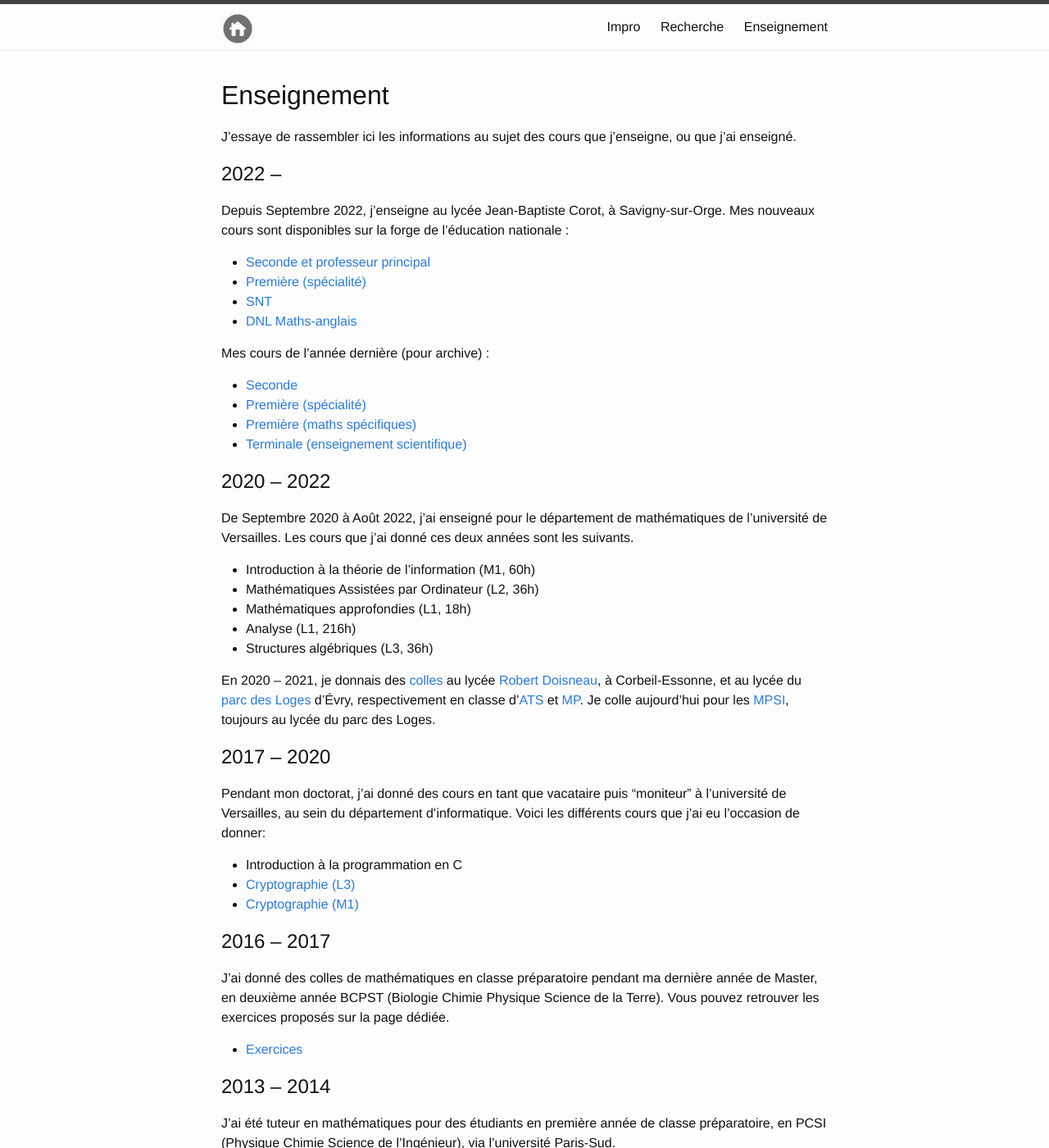
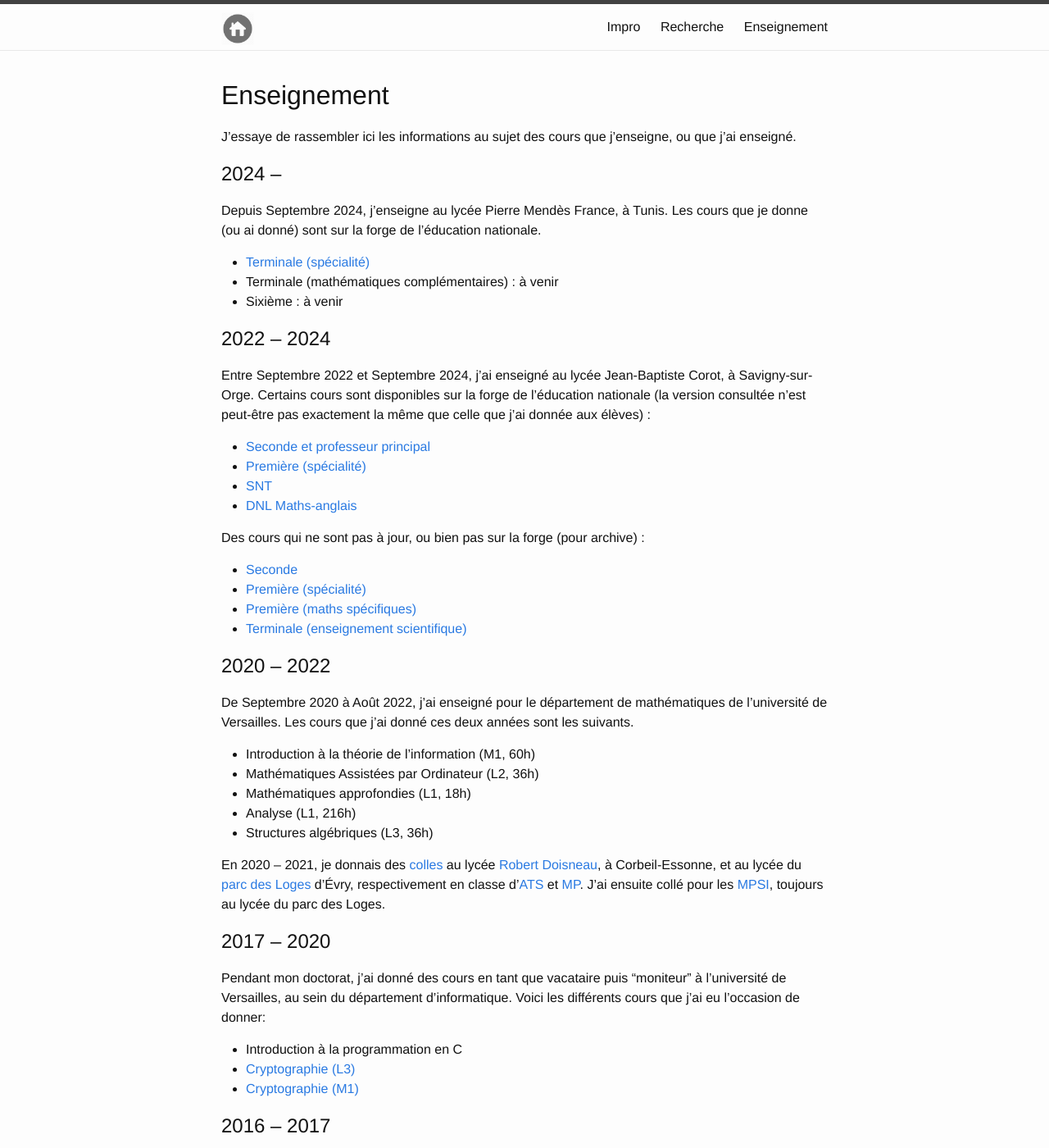
Before and after one commit to erou/erou.github.io, a Jekyll site: the page built from teaching.md, in a window 1280 px wide and 1400 px high. Shown: the whole window at 82% size. Built offline with Jekyll 4.4.1, drawn with Linux system fonts in a browser that asks for light colours.

Commit message:
des nouveautés à tunis

```diff
--- a/teaching.md
+++ b/teaching.md
@@ -9,18 +9,28 @@ visible: true
 J'essaye de rassembler ici les informations au sujet des cours que j'enseigne,
 ou que j'ai enseigné.
 
-## 2022 --
+## 2024 --
 
-Depuis Septembre 2022, j'enseigne au lycée Jean-Baptiste Corot, à
-Savigny-sur-Orge. Mes nouveaux cours sont disponibles sur la forge de
-l'éducation nationale :
+Depuis Septembre 2024, j'enseigne au lycée Pierre Mendès France, à Tunis. Les
+cours que je donne (ou ai donné) sont sur la forge de l'éducation nationale.
 
-* [Seconde et professeur principal](https://erou.forge.aeif.fr/s11/)
-* [Première (spécialité)](https://erou.forge.aeif.fr/spe-1e/)
-* [SNT](https://erou.forge.aeif.fr/snt/)
-* [DNL Maths-anglais](https://erou.forge.aeif.fr/dnl/)
+* [Terminale (spécialité)](https://erou.forge.apps.education.fr/spe-term/)
+* Terminale (mathématiques complémentaires) : à venir
+* Sixième : à venir
 
-Mes cours de l'année dernière (pour archive) :
+## 2022 -- 2024
+
+Entre Septembre 2022 et Septembre 2024, j'ai enseigné au lycée Jean-Baptiste Corot, à
+Savigny-sur-Orge. Certains cours sont disponibles sur la forge de
+l'éducation nationale (la version consultée n'est peut-être pas exactement la
+même que celle que j'ai donnée aux élèves) :
+
+* [Seconde et professeur principal](https://erou.forge.apps.education.fr/s11/)
+* [Première (spécialité)](https://erou.forge.apps.education.fr/spe-1e/)
+* [SNT](https://erou.forge.apps.education.fr/snt/)
+* [DNL Maths-anglais](https://erou.forge.apps.education.fr/tdnl/)
+
+Des cours qui ne sont pas à jour, ou bien pas sur la forge (pour archive) :
 
 * [Seconde](corot-seconde)
 * [Première (spécialité)](corot-premiere)
@@ -40,7 +50,7 @@ Versailles. Les cours que j'ai donné ces deux années sont les suivants.
 
 En 2020 -- 2021, je donnais des [colles](colles) au lycée [Robert Doisneau](colles/doisneau), à
 Corbeil-Essonne, et au lycée du [parc des Loges](colles/parcdesloges) d'Évry, respectivement en classe
-d'[ATS](https://fr.wikipedia.org/wiki/Classe_pr%C3%A9paratoire_adaptation_technicien_sup%C3%A9rieur) et [MP](https://fr.wikipedia.org/wiki/Classe_pr%C3%A9paratoire_math%C3%A9matiques_et_physique). Je colle aujourd'hui pour les [MPSI](https://fr.wikipedia.org/wiki/Classe_pr%C3%A9paratoire_math%C3%A9matiques,_physique_et_sciences_de_l%27ing%C3%A9nieur), toujours au lycée du parc des Loges.
+d'[ATS](https://fr.wikipedia.org/wiki/Classe_pr%C3%A9paratoire_adaptation_technicien_sup%C3%A9rieur) et [MP](https://fr.wikipedia.org/wiki/Classe_pr%C3%A9paratoire_math%C3%A9matiques_et_physique). J'ai ensuite collé pour les [MPSI](https://fr.wikipedia.org/wiki/Classe_pr%C3%A9paratoire_math%C3%A9matiques,_physique_et_sciences_de_l%27ing%C3%A9nieur), toujours au lycée du parc des Loges.
 
 ## 2017 -- 2020
 
```
Also changed, not shown: en/index.md (+1 -2 lines), index.md (+2 -2 lines), dessin-lena-mod.jpg (added).
